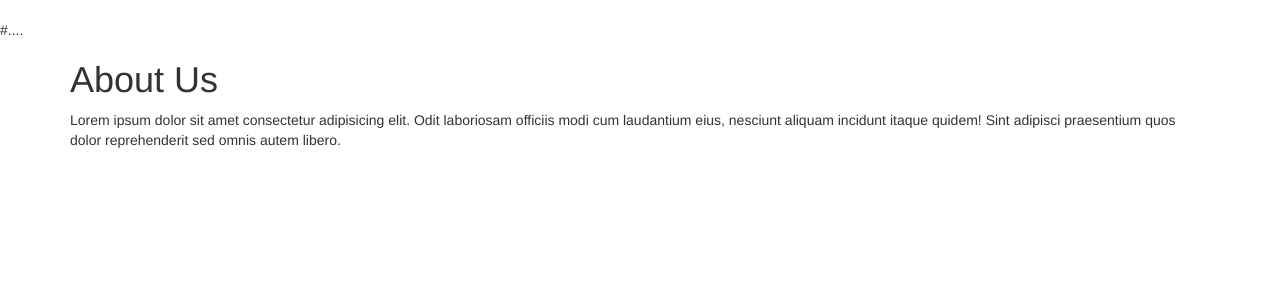
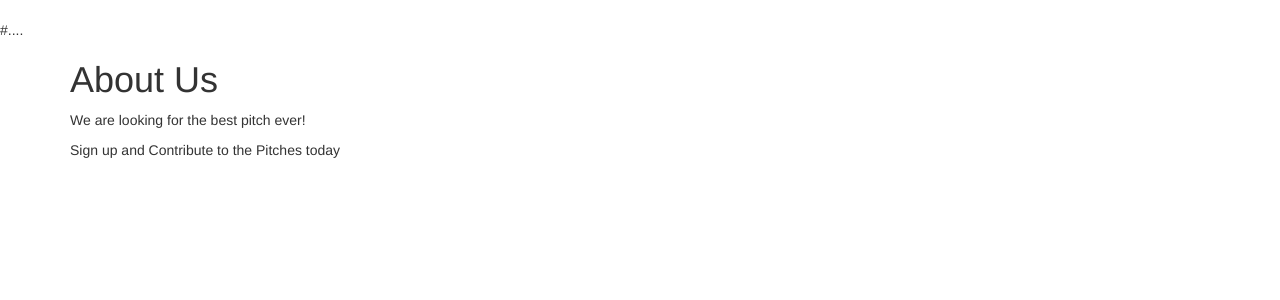
Before and after one commit to KakushaVenecia/Pitcher-App, a Flask app: page /about in a window 1280 px wide. Shown: the part 52-352 px from the top of the page. Run offline with Flask 2, Linux system fonts and the light colour scheme; some libraries are stand-ins or nearby versions.

Commit message:
This will update the About us page

```diff
--- a/app/templates/about.html
+++ b/app/templates/about.html
@@ -2,6 +2,6 @@
 
 {%block content%}
  <h1>About Us </h1>
- <p>Lorem ipsum dolor sit amet consectetur adipisicing elit. Odit laboriosam officiis modi cum laudantium eius, nesciunt aliquam incidunt itaque quidem! Sint adipisci praesentium quos dolor reprehenderit sed omnis autem libero.</p>
-
+ <p>We are looking for the best pitch ever!</p>
+ <p> Sign up and Contribute to the Pitches today </p>
 {%endblock%}
```
